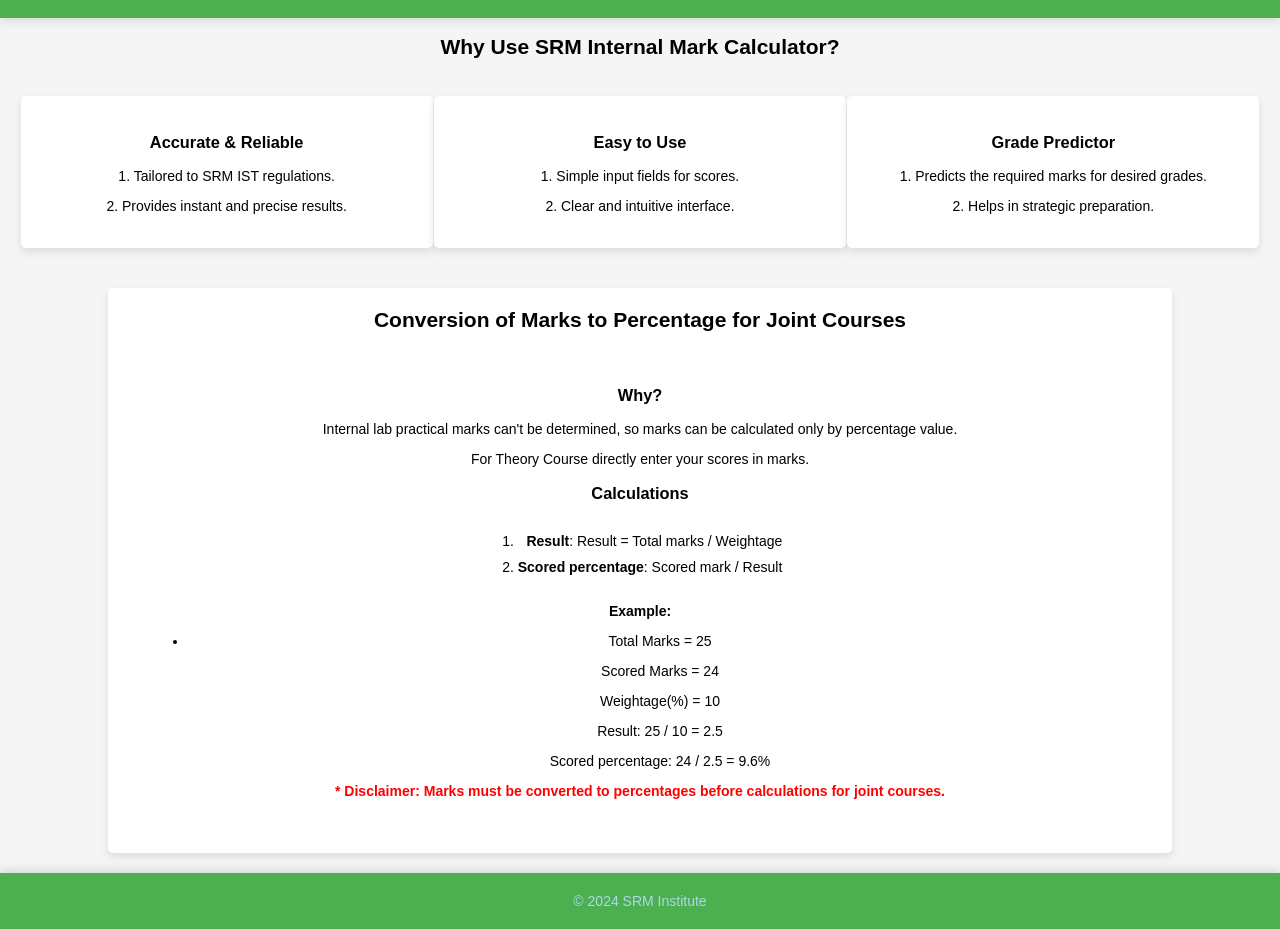
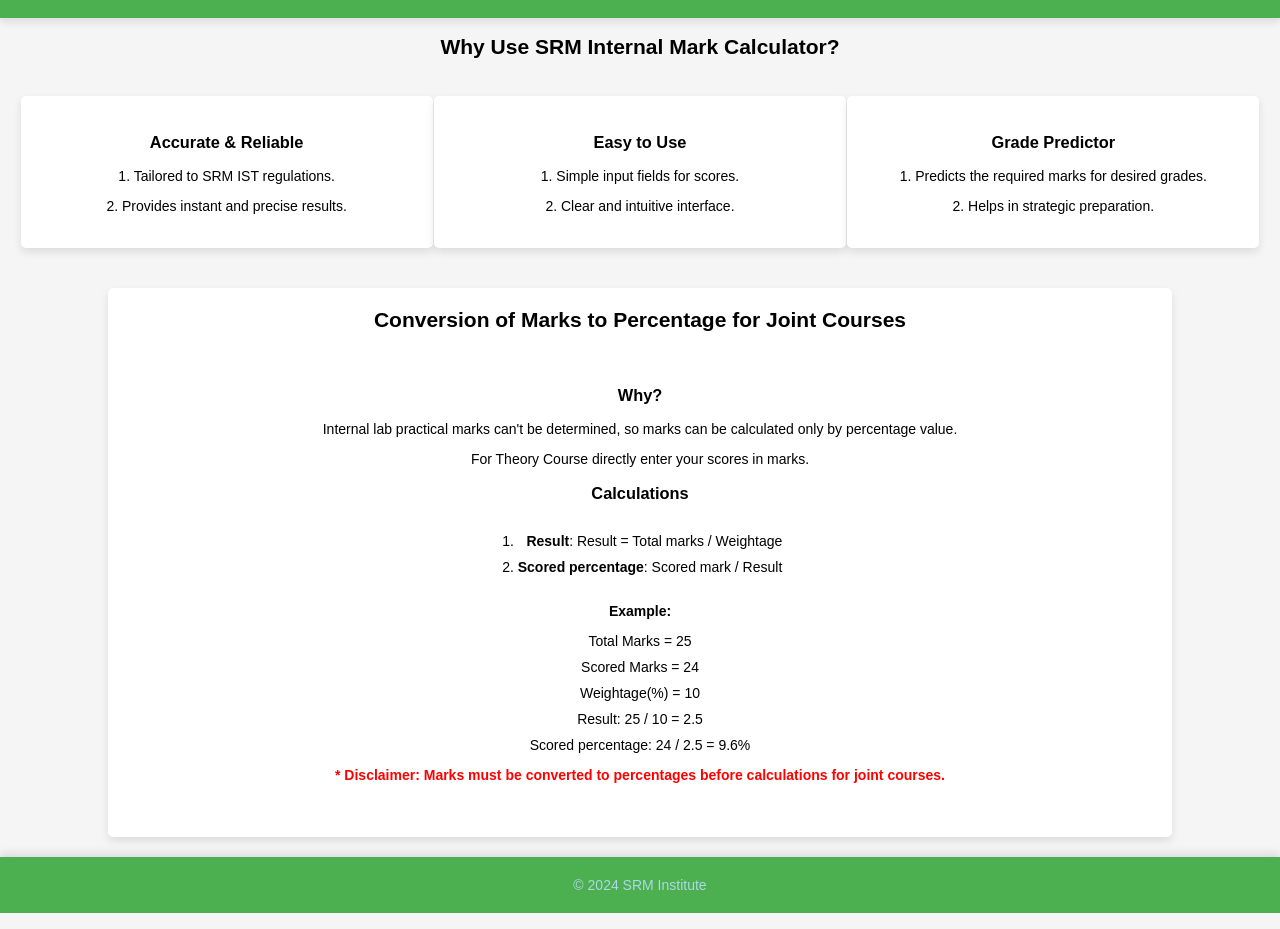
Before and after one commit to adi040/SRM-Internal-Mark-Calculator, a plain HTML site: page howtouse.html in a window 1280 px wide. Shown: the part 92-1021 px from the top of the page. Drawn offline with Linux system fonts and the light colour scheme.

Commit message:
Update howtouse.html

```diff
--- a/howtouse.html
+++ b/howtouse.html
@@ -161,15 +161,14 @@
                     </ol>
                 </div>
                 <p><b>Example:</b></p>
-                <ul>
-                    <li>
-                        <p>Total Marks = 25</p>
-                        <p>Scored Marks = 24</p>
-                        <p>Weightage(%) = 10</p>
-                        <p>Result: 25 / 10 = 2.5</p>
-                        <p>Scored percentage: 24 / 2.5 = 9.6%</p>
-                    </li>
+                <ul style="list-style-type: none; padding-left: 0;">
+                    <li style="margin-bottom: 10px;">Total Marks = 25</li>
+                    <li style="margin-bottom: 10px;">Scored Marks = 24</li>
+                    <li style="margin-bottom: 10px;">Weightage(%) = 10</li>
+                    <li style="margin-bottom: 10px;">Result: 25 / 10 = 2.5</li>
+                    <li style="margin-bottom: 10px;">Scored percentage: 24 / 2.5 = 9.6%</li>
                 </ul>
+
                 <p class="disclaimer">
                     * Disclaimer: Marks must be converted to percentages before calculations for joint courses.
                 </p>
```
